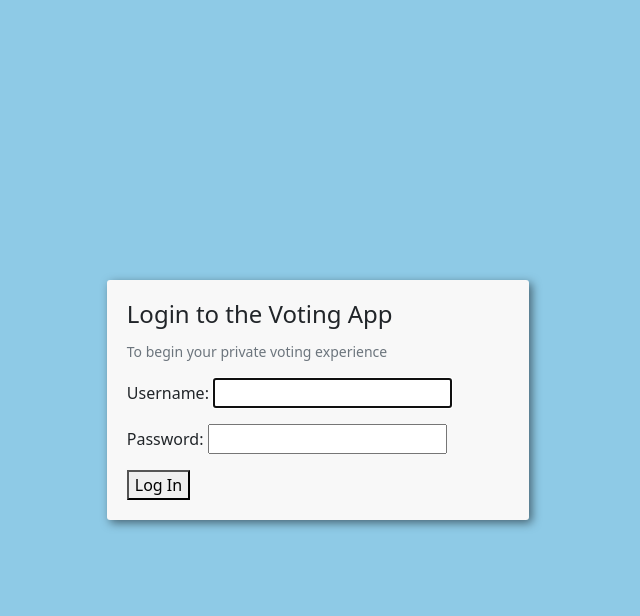
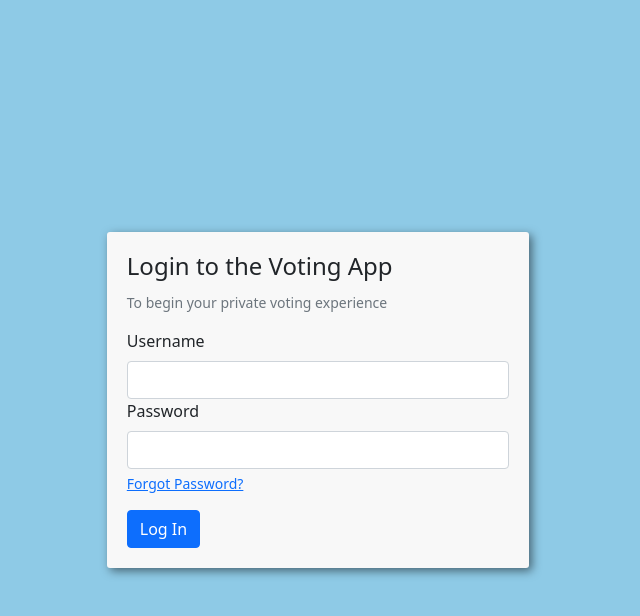
Before and after one commit to umbc-cmsc447-fa2021-voting/blind-voting-app, a Django app: page /users/login/ in a window 1280 px wide. Shown: the top 616 px of the page, without its empty margins (322-962 px from the left). Run offline with Django 3.2, Linux system fonts and the light colour scheme; some libraries are stand-ins or nearby versions.

Commit message:
#35: Use previous login page design, Change email field to username

```diff
--- a/users/templates/login_form.html
+++ b/users/templates/login_form.html
@@ -15,16 +15,14 @@
             <p class="form-text">To begin your private voting experience</p>
             <form method="post">
                 {% csrf_token %}
-                <!-- <div class="mb-3">
-                    <label for="id_email" class="form-label">Email address</label>
-                    <input type="email" name="email" class="form-control" id="email">
+                <div class="mb-3">
+                    <label for="id_username" class="form-label">Username</label>
+                    <input type="text" name="username" id="id_username" class="form-control">
                     <label for="id_password" class="form-label">Password</label>
                     <input type="password" name="password" class="form-control" id="password">
-                    <p class="form-text"><a href = "users/password_reset">Forgot Password?</a></p>
+                    <p class="form-text"><a href="users/password_reset">Forgot Password?</a></p>
                 </div>
-                <input type="submit" class="btn btn-primary" value="LOGIN"> -->
-                {{ form.as_p }}
-                <button type="submit">Log In</button>
+                <input type="submit" class="btn btn-primary" value="Log In">
             </form>
         </div>
     </body>
```
